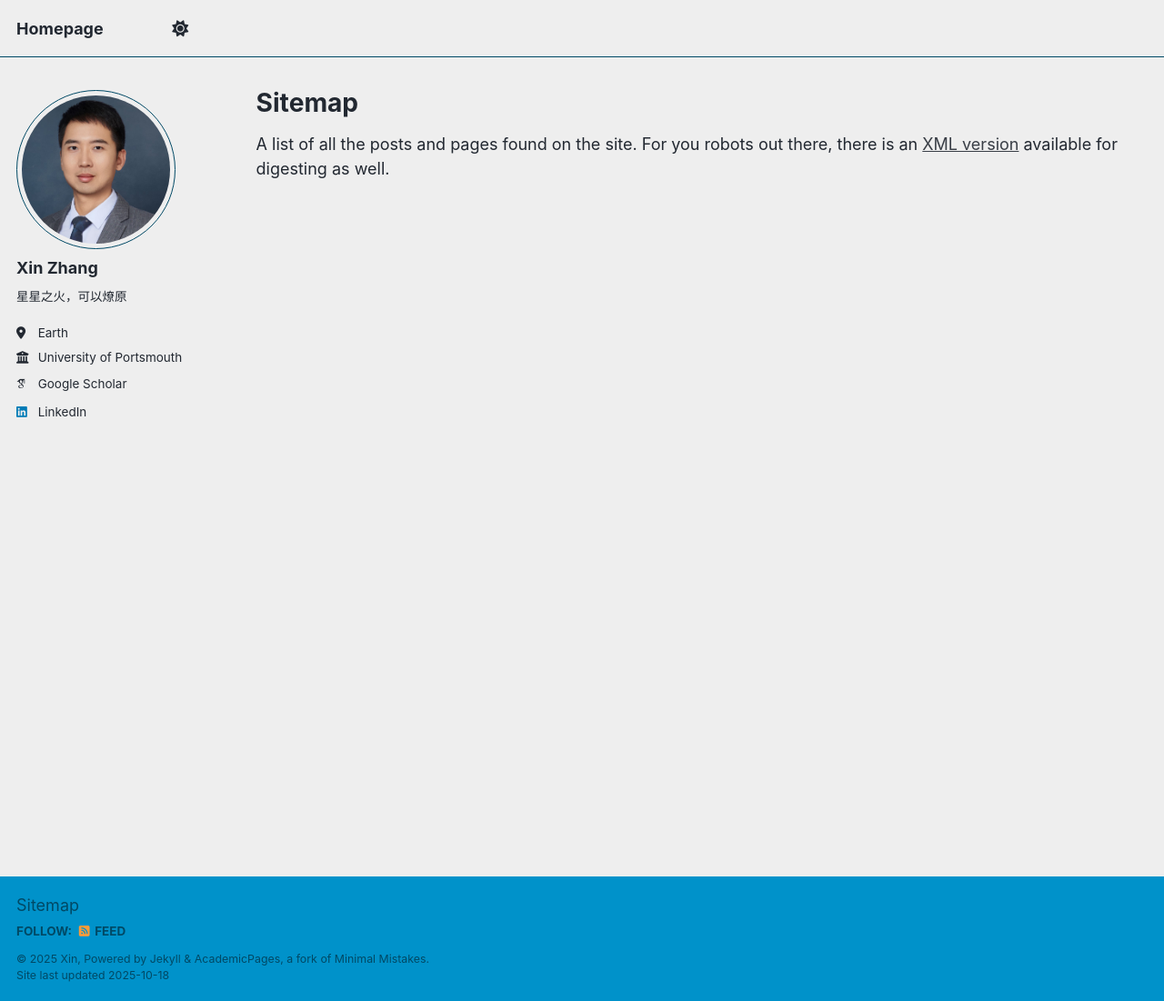
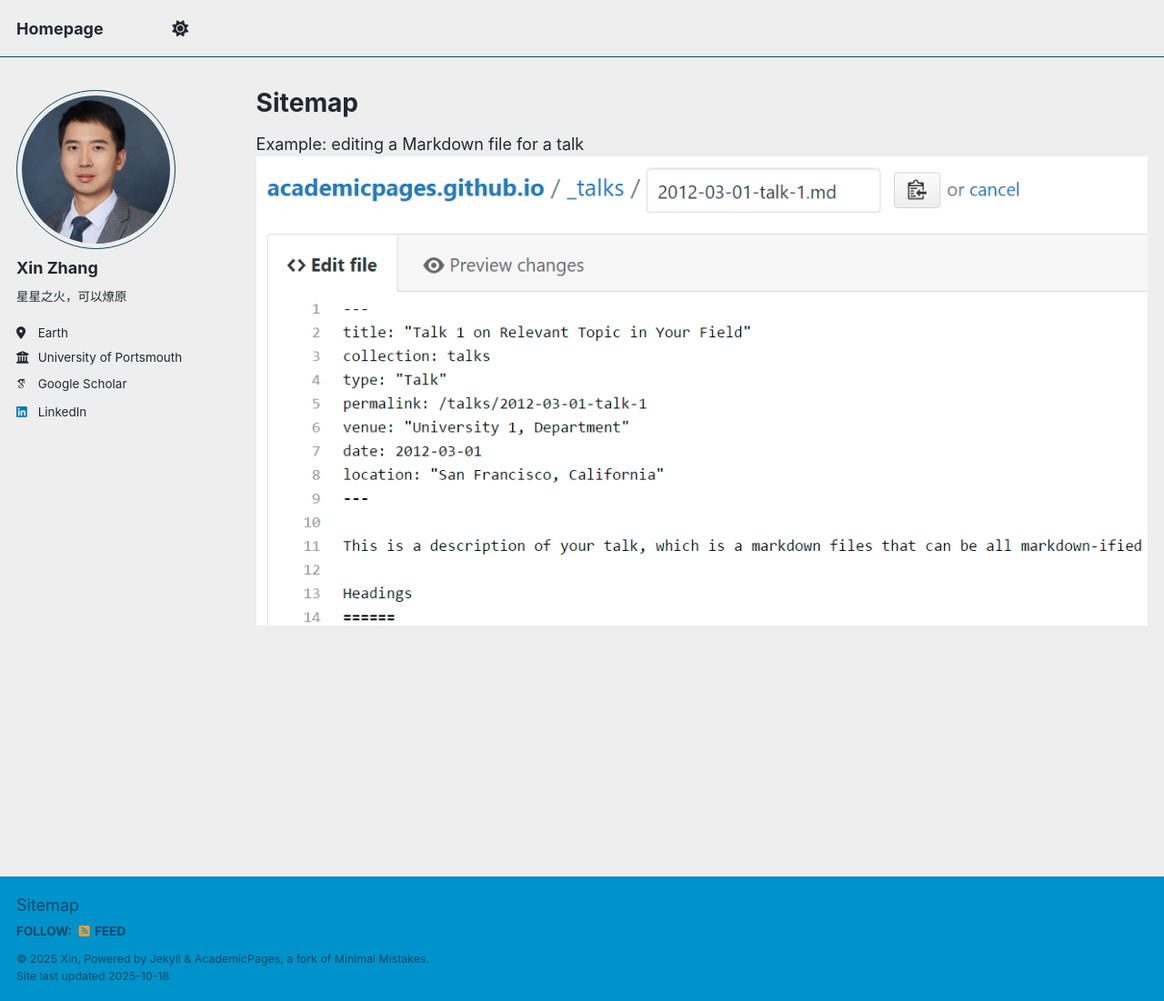
Before and after one commit to Mansion-ZX/Mansion-ZX.github.io, a Jekyll site: the page built from _pages/sitemap.md, in a window 1280 px wide and 1101 px high. Shown: the whole window at 91% size. Built offline with Jekyll 4.4.1, drawn with Linux system fonts in a browser that asks for light colours; some web fonts are replaced; a script that is not in the unit is left out.

Commit message:
Update sitemap.md

```diff
--- a/_pages/sitemap.md
+++ b/_pages/sitemap.md
@@ -6,4 +6,5 @@
 ---
 {% include base_path %}
 
-A list of all the posts and pages found on the site. For you robots out there, there is an [XML version]({{ base_path }}/sitemap.xml) available for digesting as well.
+Example: editing a Markdown file for a talk
+![Editing a Markdown file for a talk](/images/editing-talk.png)
```
